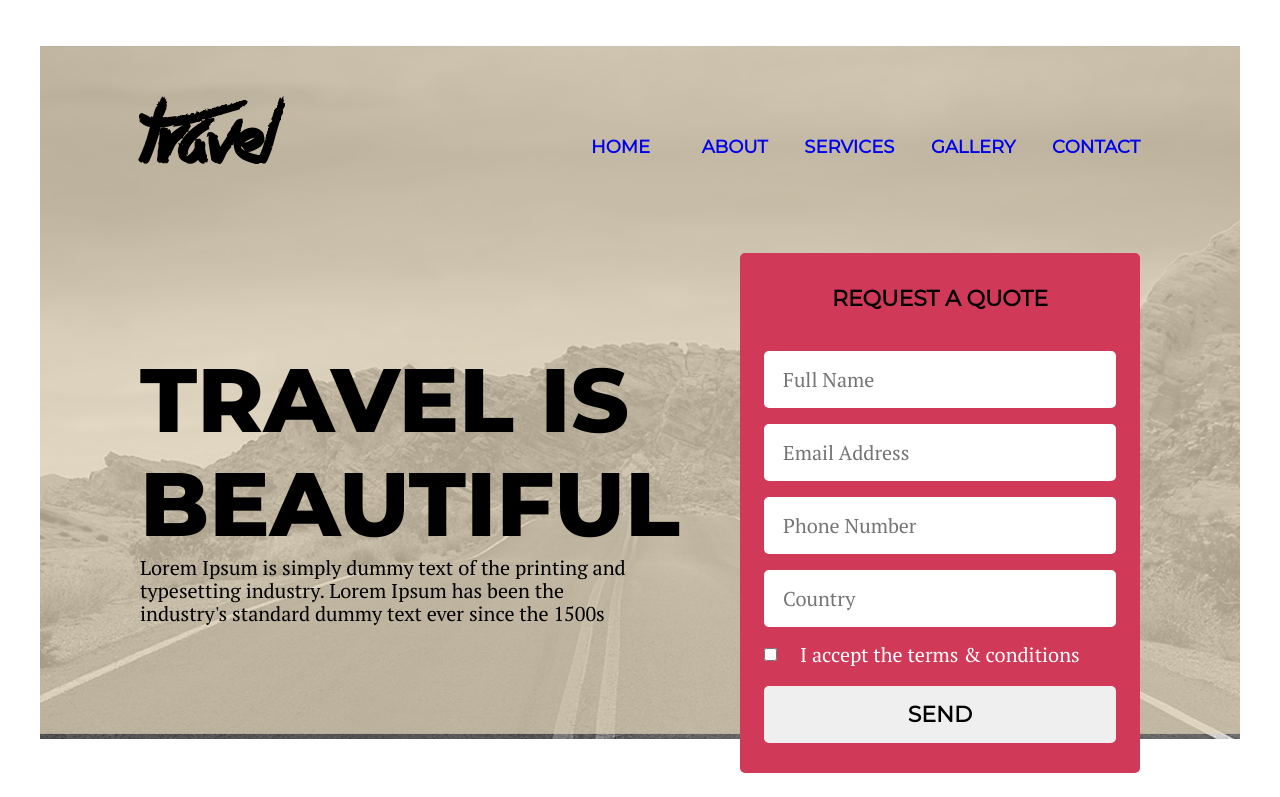
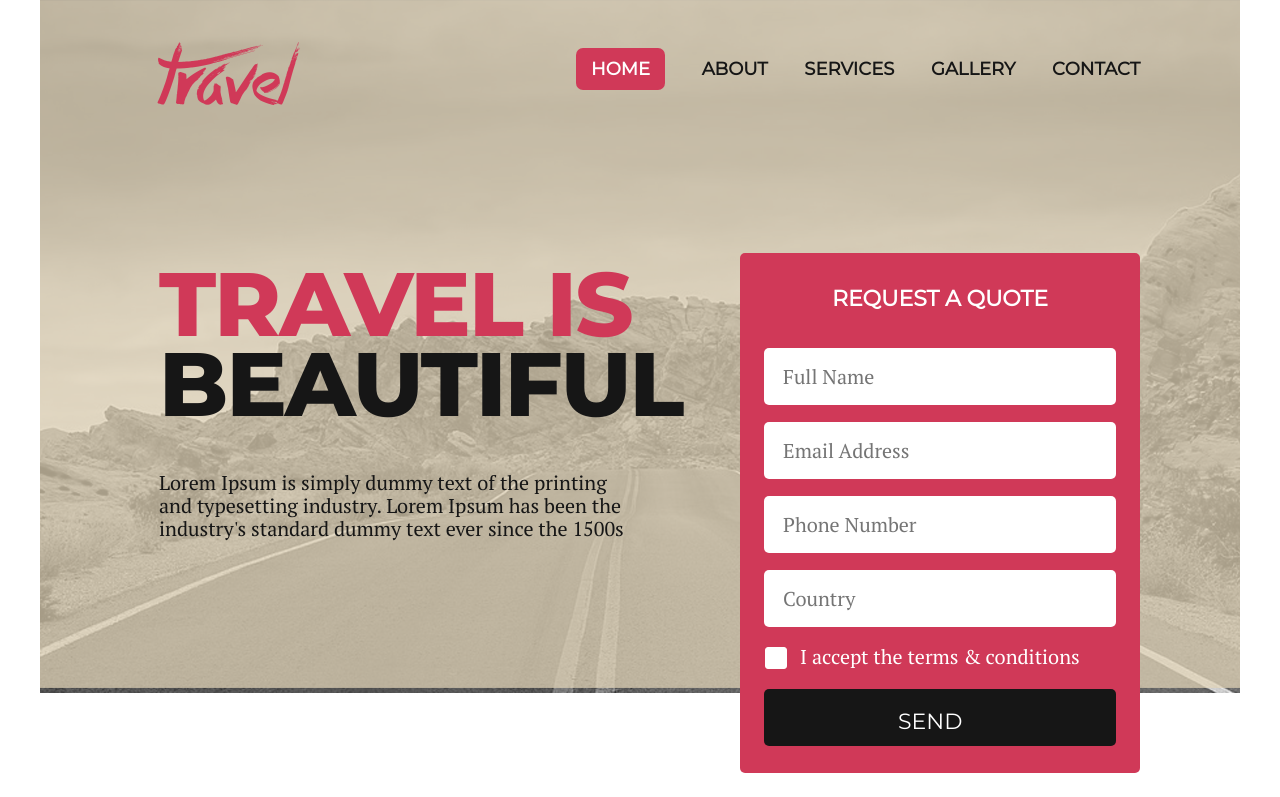
Before and after one commit to Andrey88-rts/Travel, a plain HTML site: page index.html in a window 1280 px wide. Shown: the top 797 px of the page. Drawn offline with Linux system fonts and the light colour scheme.

Commit message:
Исправлены отступы, добавлен checkbox на форму

```diff
--- a/index.html
+++ b/index.html
@@ -16,7 +16,7 @@
           <div class="navbar">
             <h1 class="navbar__logo">Travel</h1>
             <nav class="navbar__menu">
-              <a href="#" class="navbar__menu__link navbar_active">Home</a>
+              <a href="#" class="navbar__menu__link navbar__active">Home</a>
               <a href="#" class="navbar__menu__link">About</a>
               <a href="#" class="navbar__menu__link">Services</a>
               <a href="#" class="navbar__menu__link">Gallery</a>
@@ -26,7 +26,7 @@
           <div class="hero">
             <h2 class="hero__title">
               Travel is
-              <div class="hero_change-color">beautiful</div>
+              <div class="hero__change-color">beautiful</div>
             </h2>
             <p class="hero__text">
               Lorem Ipsum is simply dummy text of the printing and typesetting industry. Lorem Ipsum
@@ -42,7 +42,7 @@
           <input type="text" class="form-search__input input" placeholder="Country" />
           <div class="check-form">
             <input type="checkbox" name="" id="check" required class="check-form__checked" />
-            <label for="check" class="check-form__text">I accept the terms & conditions</label>
+            <label for="check" class="check-form__text"><span></span> I accept the terms & conditions</label>
           </div>
           <button class="button form-search__button-form">Send</button>
         </form>
--- a/sass/_color.sass
+++ /dev/null
@@ -1,3 +0,0 @@
-$primary_color: #d03958
-$second: #161616
-$third_color: #ffffff
--- a/sass/_elements.sass
+++ b/sass/_elements.sass
@@ -1,23 +1,14 @@
-.navbar
-    &_active
-        //background-color: $primary
-        //color: $third
-        padding: 12px 15px
-        border-radius: 3px
-
-.hero
-    &_change-color
-        //color: $primary
 
 .input
     font-size: 20px
     padding: 19px 19px
     padding-right: 0
     border-radius: 5px
-    color: #161616
-    margin-bottom: 16px
+    color: #b5b5b5
+    margin-bottom: 17px
     height: 57px
     border: none
+
 
 .button
     font-size: 22px
--- a/sass/_grid.sass
+++ b/sass/_grid.sass
@@ -1,7 +1,7 @@
 *
     box-sizing: border-box
-    margin: 0
-    padding: 0
+    // margin: 0
+    // padding: 0
 
 .header
     max-width: 1200px
--- a/sass/blocks/_header.sass
+++ b/sass/blocks/_header.sass
@@ -1,75 +1,125 @@
+$primary: #d03958
+$second: #161616
+$third: #ffffff
+
 .header
     background: url('../img/header/bg.png') no-repeat center
     position: relative
     +general
-    //color: $third
+    height: 693px
 .navbar
-    display: block
-    &-wrap
-        padding-top: 38px
-        padding-bottom: 160px
     display: flex
     justify-content: space-between
     align-items: center
+    padding-top: 38px
+    &-wrap
+        padding-left: 19px
     &__logo
+        margin: 0
+        height: 63px
         font-size: 88px
-        //color: $primary_color
+        font-weight: 400
+        color: $primary
         +logo
     &__menu
         font-size: 18px
-        font-weight: 700
-        //color: $second
         +montreg
         &__link
             text-decoration: none
+            font-weight: 700
             text-transform: uppercase
             margin-right: 32px
+            color: $second
             &:last-child
                 margin-right: 0
+    &__active
+        padding: 10px 15px
+        color: $third
+        background-color: $primary
+        border-radius: 7px
 .hero
-    max-width: 500px
     &__title
-        display: block
+        width: 493px
+        color: $primary
+        +mont_bold
         font-size: 90px
-        margin-top: 92px
+        font-weight: 200
+        line-height: 80px
         text-transform: uppercase
-        +mont_bold
+        letter-spacing: -1.8px
+        margin-top: 163px
+        margin-bottom: 47px
     &__text
+        width: 466px
         font-size: 20px
         font-weight: 400
-        //color: $second
+        color: $second
+    &__change-color
+        color: $second
+        letter-spacing: -1.8px
 .form-search
     position: absolute
     top: 253px
     right: 100px
-    width: 400px
-    height: 520px
+    max-width: 400px
+    max-height: 520px
     padding: 33px 24px 28px
     background-color: #d03958
     display: flex
     flex-direction: column
     border-radius: 5px
     &__title
+        margin-top: 0
+        margin-bottom: 37px
         font-size: 22px
-        //color: $third
+        color: $third
         text-align: center
-        margin-bottom: 40px
         +montreg
     &__button-form
         text-transform: uppercase
-        min-height: 57px
+        max-height: 57px
+        padding: 20px 158px 20px 134px
+        background-color: $second
+        color: $third
+        font-weight: 400
+        margin-top: 20px
         +montreg
 .check-form
     display: flex
     align-items: center
-    margin-bottom: 20px
-    &___checked
-        width: 20px
-        height: 20px
-        border-radius: 3px
+    //justify-content: space-between
+    &__checked
+        opacity: 0
+    &__checked+&__text::after
+        content: none
+    &__checked:checked+&__text::after
+        content: ""
     &__text
+        position: relative
+        color: $third
         font-size: 20px
         font-weight: 400
+        line-height: 25px
         margin-left: 23px
-        color: #ffffff
-        +general
+        &::before
+            position: absolute
+            top: 3px
+            left: -35px
+            content: ""
+            display: inline-block
+            width: 20px
+            height: 20px
+            border: 1px solid $third
+            border-radius: 3px
+            background-color: #fff
+        &::after
+            position: absolute
+            top: 7px
+            left: -31px
+            content: ""
+            display: inline-block
+            height: 6px
+            width: 9px
+            border-left: 2px solid black
+            border-bottom: 2px solid black
+            transform: rotate(-45deg)
--- a/sass/style.sass
+++ b/sass/style.sass
@@ -6,7 +6,5 @@
 @import 'fonts'
 //стили блока header
 @import 'blocks/header'
-//стили цветов проекта
-@import 'color'
 //стили секций
 @import 'blocks/section-service'
```
Also changed, not shown: css/style.css, 1 other file.
